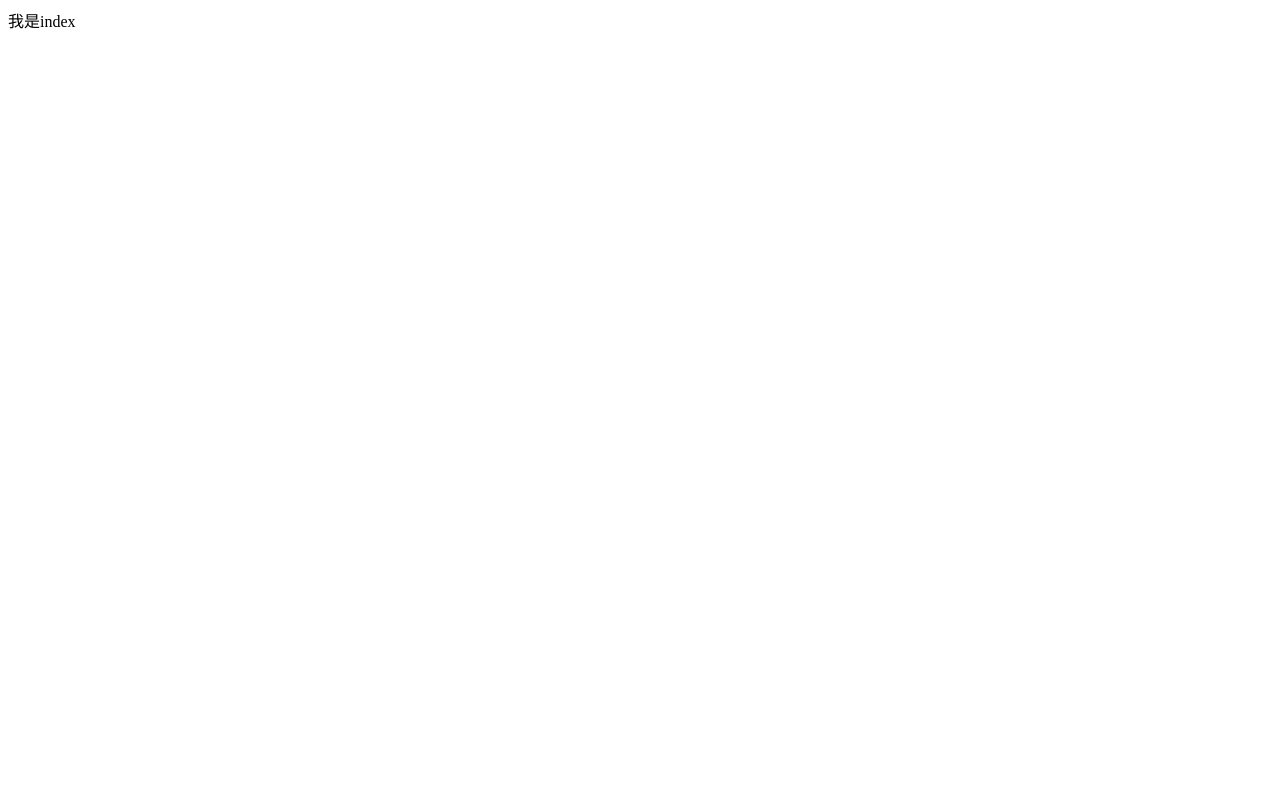
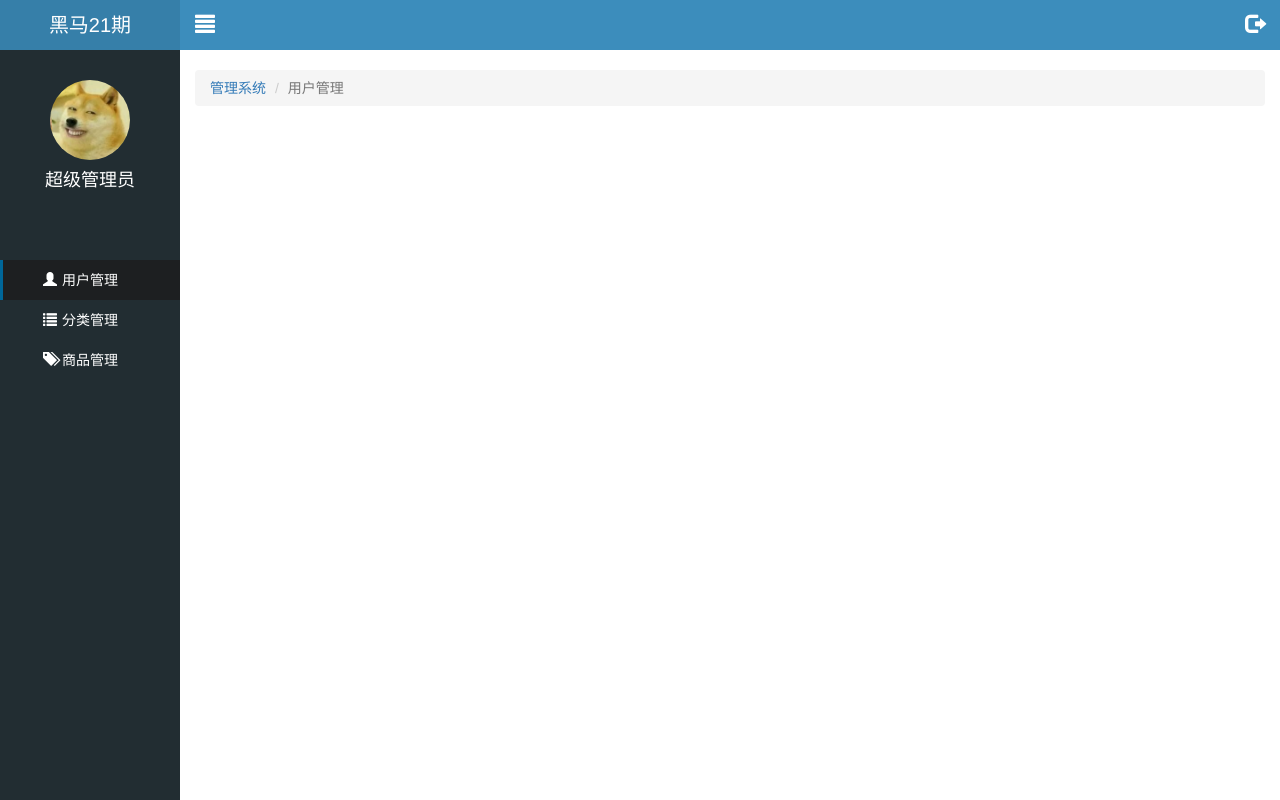
Before and after one commit to hechenting/shanghai--letao, a website: page public/back/index.html in a window 1280 px wide. Drawn offline with Linux system fonts and the light colour scheme.

Commit message:
首页公共部分完成

```diff
--- /dev/null
+++ b/public/back/css/common.css
@@ -0,0 +1,137 @@
+/*样式初始化*/
+ul {
+  margin: 0;
+  padding: 0;
+  list-style: none;
+}
+
+a:link,
+a:visited,
+a:hover,
+a:active {
+  text-decoration: none;
+}
+
+.red {
+  color: #A94442;
+}
+
+/*左侧侧边栏*/
+.lt_aside {
+  width: 180px;
+  height: 100%;
+  position: fixed;
+  top:0;
+  left:0;
+  z-index: 999;
+  background-color: #222D32;
+  transition:all 1s;
+}
+
+.lt_aside.hiddenmenu {
+  left:-180px;
+}
+
+.lt_aside .brand {
+  width: 180px;
+  height: 50px;
+  line-height:50px;
+  font-size: 20px;
+  background-color: #367FA9;
+  text-align: center;
+}
+.lt_aside .brand a {
+  display: block;
+  color: #fff;
+}
+
+.lt_aside .user {
+  height: 180px;
+  text-align: center;
+  font-size: 18px;
+  margin-top: 30px;
+  color: #fff;
+
+
+}
+.user img {
+  margin: 0 auto;
+  width: 80px;
+  height: 80px;
+  border-radius: 50%;
+}
+
+.user p {
+  line-height:40px;
+}
+/*导航*/
+.nav li a {
+  width: 180px;
+  height: 40px;
+  line-height: 40px;
+  display: block;
+  color: #fff;
+  padding-left: 40px;
+  border-left: 3px solid transparent;
+}
+
+.nav li a.current {
+  background-color: #1D1F21;
+  border-left: 3px solid #006699;
+
+}
+
+.nav .child a {
+  padding-left: 60px;
+}
+
+.nav li i {
+  margin-right:5px;
+}
+
+/*右侧主体部分*/
+.lt_main {
+  padding-left: 180px;
+  transition:all 1s;
+}
+
+.lt_main.hiddenmenu {
+  padding-left: 0;
+}
+
+.lt_main .lt_topbar {
+  width: 100%;
+  height:50px;
+  background-color: #3C8DBC;
+  padding-left: 180px;
+  position: fixed;
+  top:0;
+  left:0;
+  transition:all 1s ;
+}
+
+.lt_topbar.hiddenmenu {
+  padding-left:0;
+}
+
+.lt_topbar a {
+  width: 50px;
+  height: 50px;
+  line-height: 50px;
+  text-align: center;
+  font-size: 20px;
+  color: #fff;
+  cursor:pointer;
+
+}
+
+.lt_main .container-fluid {
+  padding-top: 50px;
+}
+
+.container-fluid .breadcrumb {
+  margin-top:20px;
+
+}
+
+/*模态框*/
--- a/public/back/index.html
+++ b/public/back/index.html
@@ -2,9 +2,93 @@
 <html lang="en">
 <head>
   <meta charset="UTF-8">
-  <title>Document</title>
+  <title>乐淘首页</title>
+  <link rel="stylesheet" href="./lib/bootstrap/css/bootstrap.css">
+  <link rel="stylesheet" href="./lib/bootstrap-validator/css/bootstrapValidator.min.css">
+
+  <link rel="stylesheet" href="./css/common.css">
 </head>
 <body>
-我是index
+
+<!--左侧侧边栏-->
+<div class="lt_aside">
+  <!--标题-->
+  <div class="brand">
+    <a href="#">黑马21期</a>
+  </div>
+  <!--用户头像-->
+  <div class="user">
+    <img src="./images/02.jpg" alt="">
+    <p>超级管理员</p>
+  </div>
+  <!--导航-->
+  <div class="nav">
+    <ul>
+      <li>
+        <a href="user.html" class="current">
+          <i class="glyphicon glyphicon-user"></i><span>用户管理</span>
+        </a>
+      </li>
+      <li>
+        <a class="category" href="javascript:;">
+          <i class="glyphicon glyphicon-list"></i><span>分类管理</span>
+        </a>
+        <div class="child" style="display:none">
+          <a href="first.html">一级分类</a>
+          <a href="second.html">二级分类</a>
+        </div>
+      </li>
+      <li>
+        <a href="user.html">
+          <i class="glyphicon glyphicon-tags"></i><span>商品管理</span>
+        </a>
+      </li>
+    </ul>
+  </div>
+</div>
+<!--右侧主体部分-->
+<div class="lt_main">
+  <!--头部-->
+  <div class="lt_topbar">
+    <a class="icon_menu pull-left">
+      <i class="glyphicon glyphicon-align-justify"></i>
+    </a>
+    <a class="icon_logout pull-right">
+      <i class="glyphicon glyphicon-log-out"></i>
+    </a>
+  </div>
+  <!--流式布局容器-->
+  <div class="container-fluid">
+    <ol class="breadcrumb">
+      <li><a href="#">管理系统</a></li>
+      <li class="active">用户管理</li>
+    </ol>
+  </div>
+</div>
+
+<!--登出模态框-->
+<div class="modal fade">
+  <div class="modal-dialog modal-sm">
+    <div class="modal-content">
+      <div class="modal-header">
+        <button type="button" class="close" data-dismiss="modal" ><span>&times;</span></button>
+        <h4 class="modal-title">温馨提示</h4>
+      </div>
+      <div class="modal-body">
+        <p class="red"><i class="glyphicon glyphicon-info-sign"></i> 您确定要退出后台管理系统吗？</p>
+      </div>
+      <div class="modal-footer">
+        <button type="button" class="btn btn-default" data-dismiss="modal">取消</button>
+        <button type="button" class="btn btn-primary logout" id='logoutBtn'>退出</button>
+      </div>
+    </div>
+  </div>
+</div>
+
+
+
+<script src="./lib/jquery/jquery.js"></script>
+<script src="./lib/bootstrap/js/bootstrap.min.js"></script>
+<script src="./js/common.js"></script>
 </body>
 </html>
--- a/public/back/js/common.js
+++ b/public/back/js/common.js
@@ -1,3 +1,39 @@
 /**
  * Created by lenovo on 2018/6/25.
  */
+$(function() {
+  //功能1:点击左边一级菜单,切换二级菜单
+  $('.lt_aside .category').click(function () {
+    $('.children').stop().slideToggle();
+  })
+
+  //功能2:点击右侧菜单按钮,左侧导航栏显示隐藏
+  $('.lt_topbar .icon_menu').click(function () {
+    $('.lt_aside').toggleClass('hiddenmenu');
+    $('.lt_main').toggleClass('hiddenmenu');
+  $('.lt_main .lt_topbar').toggleClass('hiddenmenu');
+})
+
+  //点击登出按钮,弹出模态框
+  $('.icon_logout').click(function(){
+    $('.modal').modal('toggle')
+  })
+
+  //点击退出按钮,跳转到登录页面
+  $('#logoutBtn').click(function(){
+    $.ajax({
+      type:'get',
+      url:'/employee/employeeLogout',
+      dataType:'json',
+      success:function(info){
+        //console.log(info);
+        //如果请求成功,跳转会登录界面
+        if(info.success){
+          location.href="login.html"
+        }
+
+      }
+    })
+  })
+
+})
```
Also changed, not shown: public/back/images/02.jpg (added).
